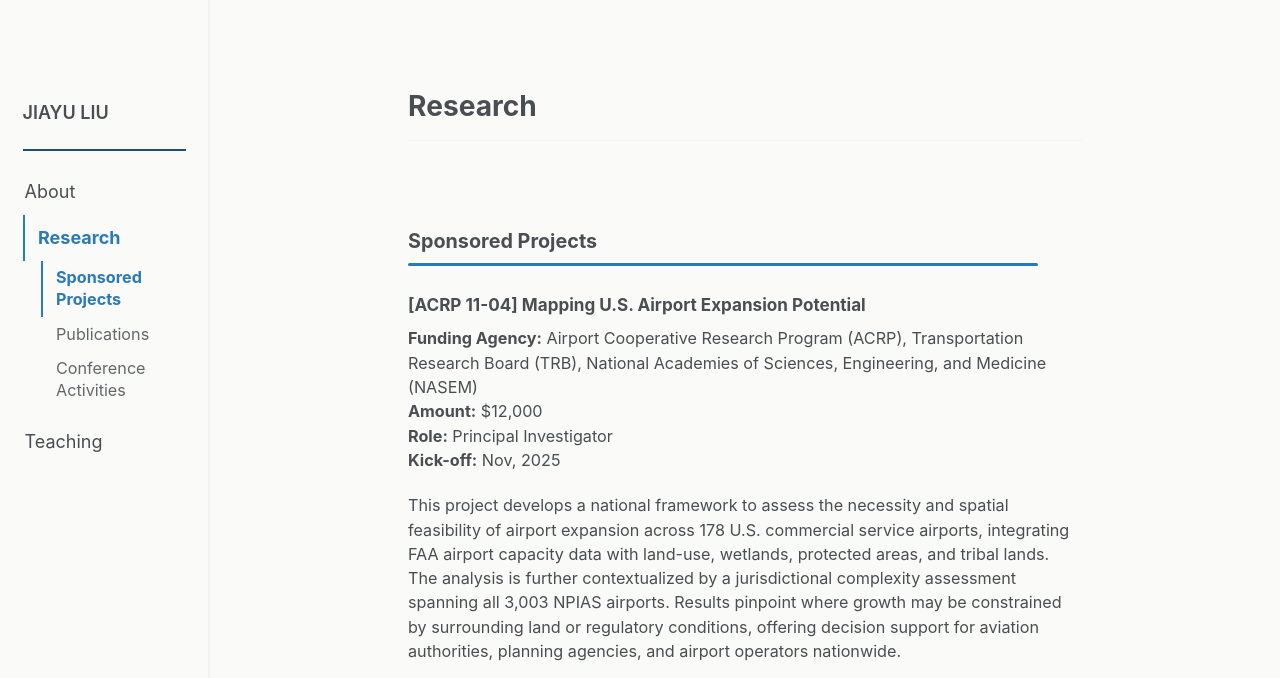
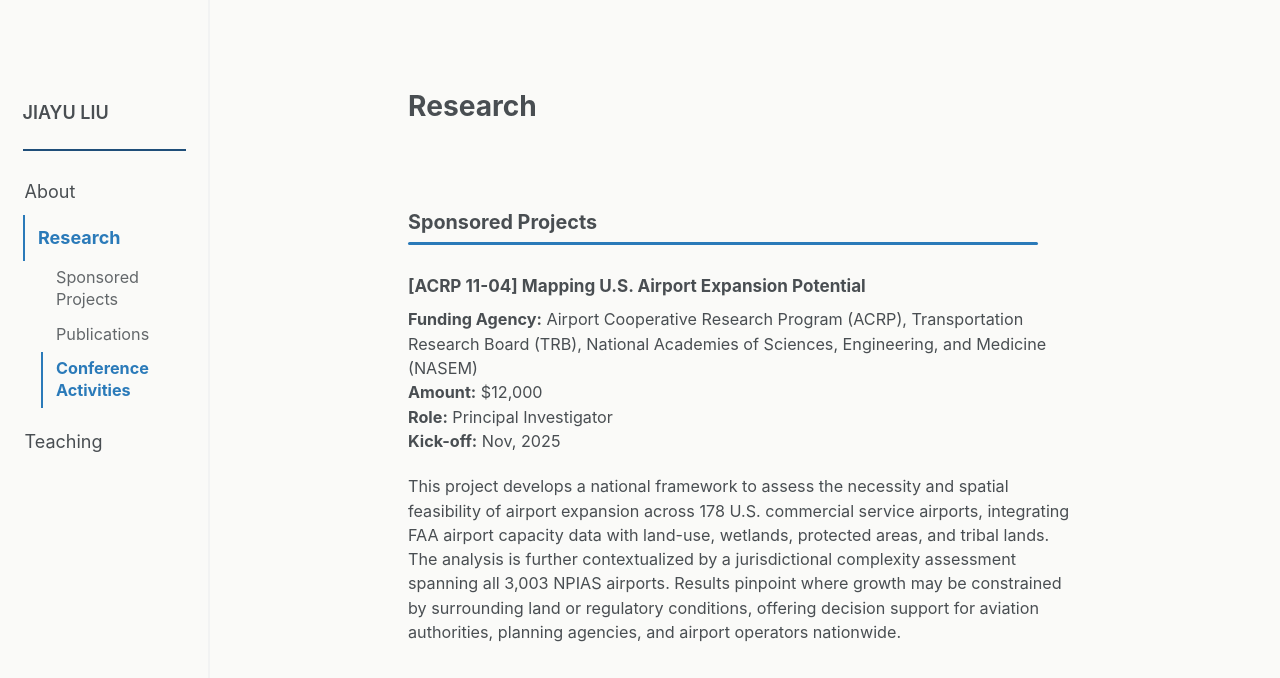
Before and after one commit to liu3309/liu3309.github.io, a Jekyll site: the page built from _pages/research.md, in a window 1280 px wide and 1400 px high. Shown: the top 678 px of the window. Built offline with Jekyll 4.4.1, drawn with Linux system fonts in a browser that asks for light colours; a script that is not in the unit is left out; some of the changed text lies outside the part shown.

Commit message:
Update main.scss

```diff
--- a/assets/css/main.scss
+++ b/assets/css/main.scss
@@ -1841,45 +1841,161 @@ html {
 }
 
 
-
-/* ==========================================================================
-   H2 TITLE DIVIDER — ALL SCREEN SIZES
-   ========================================================================== */
-
-.page__content h2 {
-  position: relative;
-
-  margin-top: 1.75em;
-  margin-bottom: 1em;
-  padding-bottom: 0.5em;
-
-  font-size: 1.1em;
-  font-weight: 700;
-
-  border-bottom: none;
-}
-
-.page__content h2::after {
-  content: "";
-
-  position: absolute;
-  left: 0;
-  bottom: -2px;
-
-  width: 630px;
-  max-width: 100%;
-
-  height: 3px;
-
-  background: #2a7ab9;
-  border-radius: 2px;
-}
+/* ==========================================================================
+   FINAL RESEARCH DIVIDER CLEANUP
+   Removes faint gray separators while keeping the blue H2 accent line
+   ========================================================================== */
+
+/* --------------------------------------------------------------------------
+   1. Remove the faint divider under the generated page title: "Research"
+   -------------------------------------------------------------------------- */
+
+.page__header,
+.page__inner-wrap > header {
+  border: 0 !important;
+  border-top: 0 !important;
+  border-bottom: 0 !important;
+
+  box-shadow: none !important;
+  background-image: none !important;
+}
+
+#page-title,
+.page__title {
+  border: 0 !important;
+  border-top: 0 !important;
+  border-bottom: 0 !important;
+
+  box-shadow: none !important;
+  background-image: none !important;
+}
+
+#page-title::before,
+#page-title::after,
+.page__title::before,
+.page__title::after {
+  display: none !important;
+  content: none !important;
+}
+
+
+/* --------------------------------------------------------------------------
+   2. Remove all faint theme borders from H2 headings
+   -------------------------------------------------------------------------- */
+
+.page__content h2,
+.research-section h2 {
+  position: relative !important;
+
+  border: 0 !important;
+  border-top: 0 !important;
+  border-right: 0 !important;
+  border-bottom: 0 !important;
+  border-left: 0 !important;
+
+  outline: 0 !important;
+  box-shadow: none !important;
+  background-image: none !important;
+}
+
+
+/* --------------------------------------------------------------------------
+   3. Keep only the blue accent line below H2 headings
+   -------------------------------------------------------------------------- */
+
+.page__content h2::before,
+.research-section h2::before {
+  display: none !important;
+  content: none !important;
+}
+
+.page__content h2::after,
+.research-section h2::after {
+  content: "" !important;
+
+  position: absolute !important;
+  left: 0 !important;
+  bottom: 0 !important;
+
+  display: block !important;
+
+  width: 630px !important;
+  max-width: 100% !important;
+  height: 3px !important;
+
+  margin: 0 !important;
+  padding: 0 !important;
+
+  background: #2a7ab9 !important;
+  border: 0 !important;
+  border-radius: 2px !important;
+  box-shadow: none !important;
+}
+
+
+/* --------------------------------------------------------------------------
+   4. Remove separators between Research page sections
+   -------------------------------------------------------------------------- */
+
+.research-section,
+.research-section + .research-section {
+  border: 0 !important;
+  border-top: 0 !important;
+  border-bottom: 0 !important;
+
+  outline: 0 !important;
+  box-shadow: none !important;
+  background-image: none !important;
+}
+
+.research-section::before,
+.research-section::after {
+  display: none !important;
+  content: none !important;
+}
+
+
+/* --------------------------------------------------------------------------
+   5. Remove HR elements used between the three main Research sections
+   -------------------------------------------------------------------------- */
+
+.page__content > hr,
+.research-section > hr,
+.research-section + hr,
+hr + .research-section {
+  display: none !important;
+
+  height: 0 !important;
+  margin: 0 !important;
+  padding: 0 !important;
+
+  border: 0 !important;
+  background: none !important;
+  box-shadow: none !important;
+}
+
+
+/* --------------------------------------------------------------------------
+   6. Responsive heading spacing
+   -------------------------------------------------------------------------- */
 
 @media screen and (max-width: 1199px) {
 
-  .page__content h2 {
+  .page__content h2,
+  .research-section h2 {
     margin-top: 1rem !important;
     margin-bottom: 0.75rem !important;
     padding-bottom: 0.35rem !important;
-  }
-}
+
+    border: 0 !important;
+    box-shadow: none !important;
+  }
+
+  .research-section + .research-section {
+    margin-top: 1.5rem !important;
+    padding-top: 0.25rem !important;
+
+    border: 0 !important;
+    box-shadow: none !important;
+  }
+}
```
